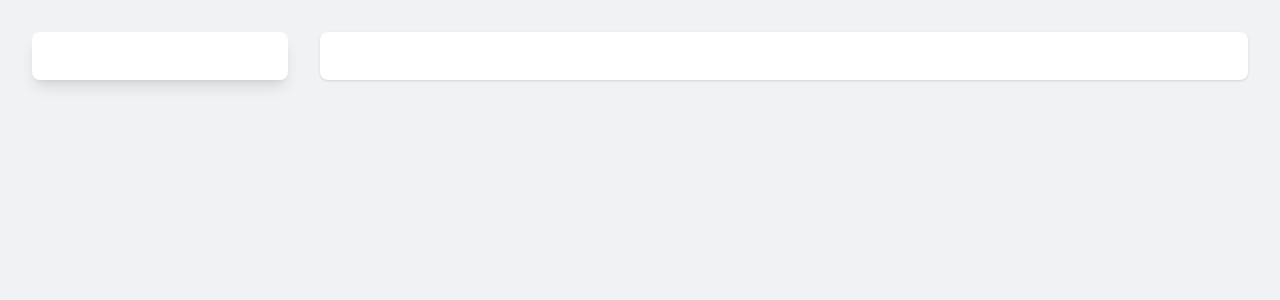
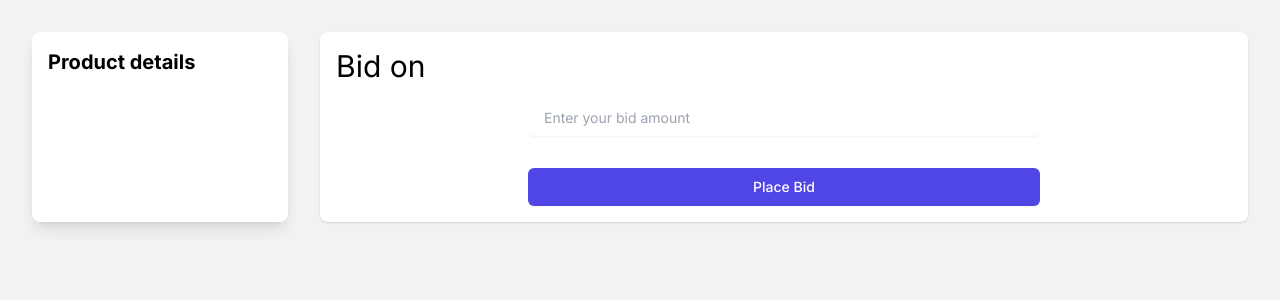
Before and after one commit to ashishume/Axpo-Auction, a Next.js app in the folder frontend/: page /product/1 in a window 1280 px wide. Shown: the top 300 px of the page. Built offline with nearby package versions, Linux system fonts and the light colour scheme; no server answers; what next-redux-wrapper would draw is missing.

Commit message:
feat: charts added to the bidding page

```diff
--- a/frontend/next.config.mjs
+++ b/frontend/next.config.mjs
@@ -1,4 +1,6 @@
 /** @type {import('next').NextConfig} */
-const nextConfig = {};
+const nextConfig = {
+  reactStrictMode: false,
+};
 
 export default nextConfig;
--- a/frontend/package.json
+++ b/frontend/package.json
@@ -12,9 +12,11 @@
     "@reduxjs/toolkit": "^2.2.5",
     "@tailwindcss/typography": "^0.5.13",
     "axios": "^1.7.2",
+    "chart.js": "^4.4.3",
     "next": "14.2.3",
     "next-redux-wrapper": "^8.1.0",
     "react": "^18",
+    "react-chartjs-2": "^5.2.0",
     "react-dom": "^18",
     "react-redux": "^9.1.2",
     "redux": "^5.0.1",
--- /dev/null
+++ b/frontend/src/app/components/BarChart/index.tsx
@@ -0,0 +1,57 @@
+"use client";
+import { Axios } from "@/app/services/auth/auth-service";
+import React, { useEffect, useState } from "react";
+import { Bar } from "react-chartjs-2";
+import "chart.js/auto";
+import { fetchChartData } from "@/app/services/auth/products-service";
+
+const BarChartComp = ({
+  name = "",
+  productId,
+}: {
+  name: string;
+  productId: string;
+}) => {
+  const [chartData, setChartData] = useState([] as any);
+  const [label, setLabel] = useState([] as any);
+
+  useEffect(() => {
+    (async () => {
+      const response = await fetchChartData(productId);
+      let payload: any = [];
+      response.map((value: { amount: string }) => {
+        payload.push(Number((value as any)?.amount));
+      });
+      setLabel(response.map((val: any) => `$${val?.amount}`));
+      setChartData(payload);
+    })();
+  }, []);
+
+  const options = {
+    responsive: true,
+    plugins: {
+      legend: {
+        position: "top" as const,
+      },
+      title: {
+        display: true,
+        text: `Ongoing bids for ${name}`,
+      },
+    },
+  };
+
+  const data = {
+    labels: label,
+    datasets: [
+      {
+        label: "Visualisation data for the bids",
+        data: chartData,
+        backgroundColor: "rgba(52, 152, 235,0.8)",
+      },
+    ],
+  };
+
+  return <Bar options={options} data={data} />;
+};
+
+export default BarChartComp;
--- a/frontend/src/app/product/[id]/page.tsx
+++ b/frontend/src/app/product/[id]/page.tsx
@@ -6,6 +6,7 @@ import { useParams } from "next/navigation";
 import { useSelector } from "react-redux";
 import { AppState } from "@/app/store/store";
 import Loader from "@/app/components/Loader";
+import BarChartComp from "@/app/components/BarChart";
 
 const ProductPage = () => {
   const dispatch = useAppDispatch();
@@ -19,7 +20,7 @@ const ProductPage = () => {
       <aside className="w-64 bg-white p-4 rounded-lg shadow-lg shadow-black-100">
         {!isLoading ? (
           <>
-            <h2 className="text-xl font-bold">{data?.name}</h2>
+            <h2 className="text-xl font-bold">Product details</h2>
             <img src={data?.product_image} />
             <p className="">{data?.description}</p>
           </>
@@ -28,8 +29,38 @@ const ProductPage = () => {
         )}
       </aside>
       <main className="flex-1 bg-white p-4 rounded-lg shadow">
-        <h1 className="text-3xl font-bold mb-4">{data?.name}</h1>
-        <p>{data?.description}</p>
+        <h1 className="text-3xl mb-4">Bid on {data?.name}</h1>
+
+        <div className="flex items-center justify-center">
+          <div className="max-w-lg w-full space-y-8">
+            <div>
+              <label htmlFor="bid_amount" className="sr-only">
+                Enter your bid amount
+              </label>
+              <div className="relative">
+                <input
+                  id="bid_amount"
+                  name="bid_amount"
+                  type="text"
+                  className="block w-full border-gray-300 rounded-md shadow-sm focus:ring-indigo-500 focus:border-indigo-500 sm:text-sm px-4 py-2"
+                  placeholder="Enter your bid amount"
+                />
+              </div>
+            </div>
+            <div>
+              <button
+                type="submit"
+                className="w-full flex justify-center py-2 px-4 border border-transparent rounded-md shadow-sm text-sm font-medium text-white bg-indigo-600 hover:bg-indigo-700 focus:outline-none focus:ring-2 focus:ring-offset-2 focus:ring-indigo-500"
+              >
+                Place Bid
+              </button>
+            </div>
+          </div>
+        </div>
+
+        {data ? (
+          <BarChartComp name={data.name} productId={data?.id.toString()} />
+        ) : null}
       </main>
     </div>
   );
--- a/frontend/src/app/services/auth/products-service.tsx
+++ b/frontend/src/app/services/auth/products-service.tsx
@@ -31,3 +31,14 @@ export const getProductsDataById = createAsyncThunk(
     }
   }
 );
+export const fetchChartData = async (productId: string) => {
+  try {
+    const res = await Axios.get(`bids/${productId}`);
+    if (!res.data) {
+      throw new Error("Failed to fetch data");
+    }
+    return res?.data?.data;
+  } catch (e) {
+    console.error(e);
+  }
+};
```
Also changed, not shown: 1 other file (tests, documents, lock files or other folders).
